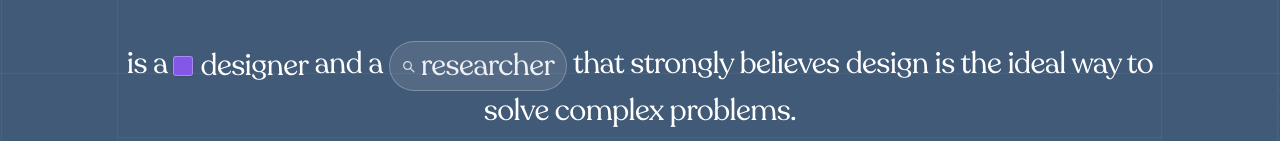
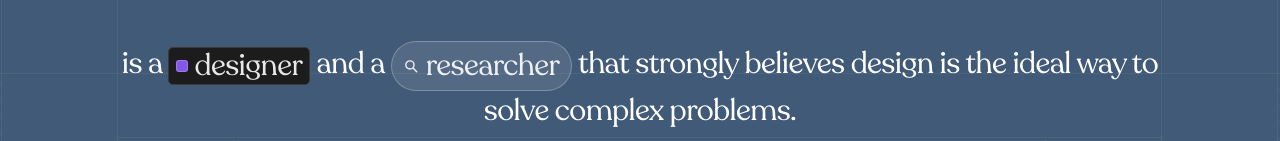
Before and after one commit to audumart/portfolio, a Next.js app: page / in a window 1280 px wide. Shown: the part 271-412 px from the top of the page. Built offline with nearby package versions, Linux system fonts and the light colour scheme; a web font is replaced by a local one.

Commit message:
making UI changes

```diff
--- a/app/components/DesignerSwatch.tsx
+++ b/app/components/DesignerSwatch.tsx
@@ -124,27 +124,34 @@ export default function DesignerSwatch() {
   return (
     <span
       ref={popoverRef}
-      className="group relative inline-flex items-center gap-[7px] align-middle"
+      className="relative inline-flex items-center align-middle"
       onClick={() => setOpen((o) => !o)}
     >
-      {/* ── inline trigger swatch ── */}
+      {/* ── trigger: dark bar ── */}
       <span
         aria-label="Open colour picker"
         role="button"
         tabIndex={0}
         className={[
-          "inline-block shrink-0 rounded-[3px] border shadow-sm transition-all duration-150",
+          "inline-flex items-center gap-[6px] rounded-[5px] border px-[7px] py-[3px]",
+          "transition-all duration-200 cursor-pointer",
           open
-            ? "scale-110 border-white/70 shadow-[0_0_0_2px_rgba(255,255,255,0.25)]"
-            : "border-white/30 group-hover:scale-110 group-hover:border-white/60 group-hover:shadow-[0_0_8px_rgba(255,255,255,0.2)]",
+            ? "border-[#555] bg-[#1c1c1c] shadow-[0_0_0_1px_rgba(255,255,255,0.08)]"
+            : "border-[#3a3a3a] bg-[#1c1c1c] hover:border-[#555] hover:bg-[#242424]",
         ].join(" ")}
-        style={{ width: 20, height: 20, background: color }}
-      />
+      >
+        <span
+          className="shrink-0 rounded-[3px] border border-white/20"
+          style={{ width: 12, height: 12, background: color }}
+        />
+        <span className="text-[1em] text-white/90 leading-none">designer</span>
+      </span>
 
       {/* ── floating panel ── */}
       {open && (
         <div
           className="absolute left-0 top-[calc(100%+10px)] z-50 w-[228px] select-none overflow-hidden rounded-[8px] border border-[#404040] bg-[#1e1e1e] shadow-[0_12px_40px_rgba(0,0,0,0.7)]"
+          style={{ animation: "picker-in 0.18s ease-out both" }}
           onMouseDown={(e) => e.stopPropagation()}
           onTouchStart={(e) => e.stopPropagation()}
         >
@@ -168,7 +175,6 @@ export default function DesignerSwatch() {
 
           {/* Controls */}
           <div className="flex flex-col gap-[10px] p-[10px]">
-
             {/* Preview + hue slider */}
             <div className="flex items-center gap-[8px]">
               <div
@@ -223,7 +229,7 @@ export default function DesignerSwatch() {
               </button>
             </div>
 
-            {/* HSB readout row */}
+            {/* HSB readout */}
             <div className="flex gap-[6px]">
               {[
                 { label: "H", value: Math.round(hue) },
@@ -242,10 +248,6 @@ export default function DesignerSwatch() {
           </div>
         </div>
       )}
-
-      <span className="underline decoration-white/0 decoration-dotted underline-offset-4 transition-all duration-150 group-hover:decoration-white/60">
-        designer
-      </span>
     </span>
   );
 }
--- a/app/components/ResearcherBubble.tsx
+++ b/app/components/ResearcherBubble.tsx
@@ -10,11 +10,11 @@ export default function ResearcherBubble() {
       type="button"
       onClick={() => setActive((a) => !a)}
       className={[
-        "inline-flex cursor-pointer items-center gap-1.5 align-middle rounded-full px-3 py-1",
-        "border transition-all duration-200",
+        "group relative inline-flex cursor-pointer items-center gap-2 align-middle rounded-full",
+        "border transition-all duration-300 ease-out",
         active
-          ? "scale-105 border-white/50 bg-white/25 shadow-[0_0_12px_rgba(255,255,255,0.2)]"
-          : "border-white/25 bg-white/10 hover:scale-105 hover:border-white/40 hover:bg-white/18 hover:shadow-[0_0_8px_rgba(255,255,255,0.12)]",
+          ? "px-6 py-[6px] border-white/70 bg-white/30 shadow-[0_0_28px_rgba(255,255,255,0.35)]"
+          : "px-3 py-1 border-white/25 bg-white/10 hover:px-6 hover:py-[6px] hover:border-white/70 hover:bg-white/30 hover:shadow-[0_0_28px_rgba(255,255,255,0.35)]",
       ].join(" ")}
       style={{
         backdropFilter: "blur(10px)",
@@ -22,19 +22,24 @@ export default function ResearcherBubble() {
       }}
       aria-pressed={active}
     >
+      {/* Magnifying glass */}
+      <span className="relative flex shrink-0 items-center justify-center">
         <svg
-        width="13"
-        height="13"
+          width="14"
+          height="14"
           viewBox="0 0 13 13"
           fill="none"
           aria-hidden="true"
-        className={`transition-transform duration-200 ${active ? "scale-110" : ""}`}
+          className={[
+            "transition-all duration-300",
+            active ? "scale-[1.2]" : "group-hover:scale-[1.2]",
+          ].join(" ")}
         >
           <circle
             cx="5.5"
             cy="5.5"
             r="3.8"
-          stroke="rgba(255,255,255,0.75)"
+            stroke="rgba(255,255,255,0.9)"
             strokeWidth="1.3"
           />
           <line
@@ -42,12 +47,19 @@ export default function ResearcherBubble() {
             y1="8.4"
             x2="11.8"
             y2="11.8"
-          stroke="rgba(255,255,255,0.75)"
+            stroke="rgba(255,255,255,0.9)"
             strokeWidth="1.3"
             strokeLinecap="round"
           />
         </svg>
-      <span className={`transition-all duration-200 ${active ? "text-white" : "text-white/90"}`}>
+
+        {/* Pulse ring on active */}
+        {active && (
+          <span className="pointer-events-none absolute inset-[-4px] rounded-full border border-white/50 animate-ping" />
+        )}
+      </span>
+
+      <span className={`transition-colors duration-300 ${active ? "text-white" : "text-white/90 group-hover:text-white"}`}>
         researcher
       </span>
     </button>
--- a/app/globals.css
+++ b/app/globals.css
@@ -134,6 +134,12 @@ input, textarea, [contenteditable] {
   animation-timing-function: ease-in;
 }
 
+/* ── Colour picker panel entrance ───────────────────────────── */
+@keyframes picker-in {
+  from { opacity: 0; transform: translateY(-6px) scale(0.97); }
+  to   { opacity: 1; transform: translateY(0)    scale(1); }
+}
+
 /* ── Video showcase — ambient breathing animation ────────────── */
 @keyframes showcase-breathe {
   0%, 100% { transform: scale(1.03) translateX(0); }
```
Lines whose indentation alone changed are shown as unchanged.
